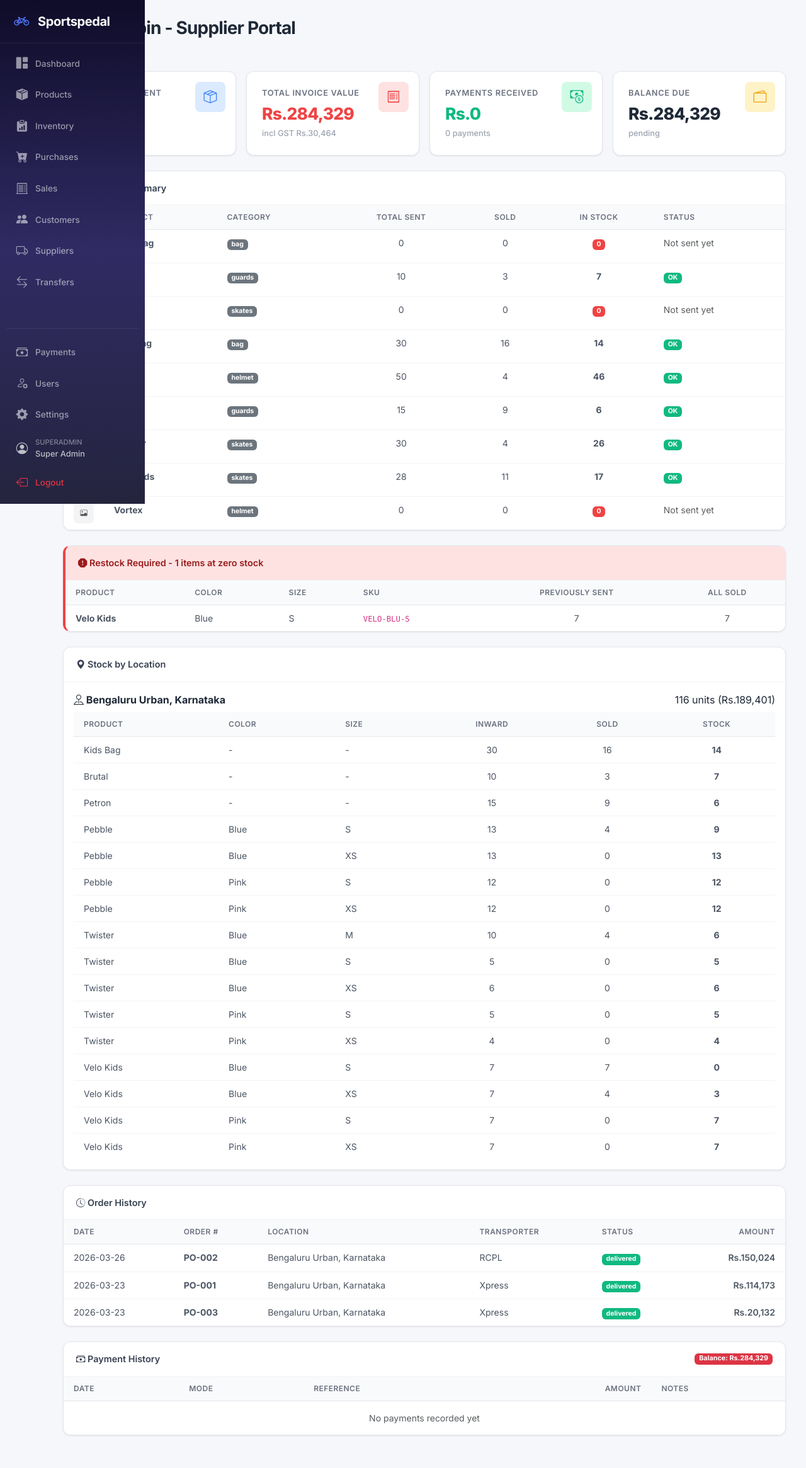
After one commit to Laaxxmm/sportspedal, a Flask app: page /supplier-portal/ in a window 1280 px wide. The commit adds this page. Shown: the whole page at 63% size. Run offline with Flask 3, Linux system fonts and the light colour scheme; a user stored in the database is signed in.

Commit message:
Add supplier portal (view-only) with dedicated login
New 'supplier' user role that sees a read-only dashboard:
- Total units sent, invoice value, payments received, balance due
- Product summary: sent vs sold vs in stock with status badges
- Restock needed alerts (zero-stock items)
- Stock by location (all locations, no edit)
- Order history (all POs for this supplier)
- Payment history with running balance

Setup:
- User model: added supplier_id FK for linking to supplier
- Auth: supplier users auto-redirect to /supplier-portal
- Sidebar: supplier users only see "My Portal" + logout
- User creation form: "Supplier" role option with supplier dropdown
- Seeded: truespin / truespin123 for True Spin

Co-Authored-By: Claude Opus 4.6 (1M context) <noreply@anthropic.com>

```diff
--- a/app/__init__.py
+++ b/app/__init__.py
@@ -56,6 +56,7 @@ def create_app():
     from app.routes.users import bp as users_bp
     from app.routes.transfers import bp as transfers_bp
     from app.routes.payments import bp as payments_bp
+    from app.routes.supplier_portal import bp as supplier_portal_bp
 
     app.register_blueprint(auth_bp)
     app.register_blueprint(dashboard_bp)
@@ -70,5 +71,6 @@ def create_app():
     app.register_blueprint(users_bp, url_prefix='/users')
     app.register_blueprint(transfers_bp, url_prefix='/transfers')
     app.register_blueprint(payments_bp, url_prefix='/payments')
+    app.register_blueprint(supplier_portal_bp)
 
     return app
--- a/app/routes/auth.py
+++ b/app/routes/auth.py
@@ -10,6 +10,8 @@ bp = Blueprint('auth', __name__, url_prefix='/auth')
 @bp.route('/login', methods=['GET', 'POST'])
 def login():
     if current_user.is_authenticated:
+        if current_user.is_supplier_user:
+            return redirect(url_for('supplier_portal.portal_dashboard'))
         return redirect(url_for('dashboard.index'))
 
     if request.method == 'POST':
@@ -23,6 +25,8 @@ def login():
             login_user(user, remember=request.form.get('remember'))
             next_page = request.args.get('next')
             flash(f'Welcome, {user.full_name}!', 'success')
+            if user.is_supplier_user:
+                return redirect(url_for('supplier_portal.portal_dashboard'))
             return redirect(next_page or url_for('dashboard.index'))
         else:
             flash('Invalid username or password.', 'danger')
--- /dev/null
+++ b/app/routes/supplier_portal.py
@@ -0,0 +1,112 @@
+"""Read-only supplier portal - shows what they've sent, costs, payments, stock across locations."""
+from flask import Blueprint, render_template
+from flask_login import login_required, current_user
+from app import db
+from app.models import (PurchaseOrder, PurchaseItem, ProductVariant, Product,
+                        Location, SupplierPayment, Supplier)
+from app.services.stock import get_inventory_data, get_stock_map
+from sqlalchemy import func
+
+bp = Blueprint('supplier_portal', __name__, url_prefix='/supplier-portal')
+
+
+def supplier_required(f):
+    from functools import wraps
+    from flask import redirect, url_for, flash
+    @wraps(f)
+    def decorated(*args, **kwargs):
+        if not current_user.is_authenticated:
+            return redirect(url_for('auth.login'))
+        if not current_user.is_supplier_user and not current_user.is_superadmin:
+            flash('Access denied.', 'danger')
+            return redirect(url_for('dashboard.index'))
+        return f(*args, **kwargs)
+    return decorated
+
+
+def get_supplier_id():
+    """Get the supplier_id for the current user."""
+    if current_user.is_superadmin:
+        return Supplier.query.first().id if Supplier.query.first() else None
+    return current_user.supplier_id
+
+
+@bp.route('/')
+@login_required
+@supplier_required
+def portal_dashboard():
+    sid = get_supplier_id()
+    if not sid:
+        return render_template('supplier_portal/dashboard.html', supplier=None, data={})
+
+    supplier = Supplier.query.get(sid)
+
+    # What they sent us: all purchase orders for this supplier
+    orders = (PurchaseOrder.query
+              .filter_by(supplier_id=sid)
+              .order_by(PurchaseOrder.order_date.desc()).all())
+
+    # Total cost breakdown
+    total_cost = sum(po.total_amount for po in orders)
+    total_taxable = db.session.query(
+        func.sum(PurchaseItem.unit_price * PurchaseItem.quantity_received)
+    ).join(PurchaseOrder).filter(PurchaseOrder.supplier_id == sid).scalar() or 0
+    total_gst = db.session.query(
+        func.sum(PurchaseItem.gst_amount)
+    ).join(PurchaseOrder).filter(PurchaseOrder.supplier_id == sid).scalar() or 0
+
+    # Total units sent
+    total_units = db.session.query(
+        func.sum(PurchaseItem.quantity_received)
+    ).join(PurchaseOrder).filter(PurchaseOrder.supplier_id == sid).scalar() or 0
+
+    # Payments made
+    total_paid = db.session.query(
+        func.sum(SupplierPayment.amount)
+    ).filter(SupplierPayment.supplier_id == sid).scalar() or 0
+    payments = (SupplierPayment.query
+                .filter_by(supplier_id=sid)
+                .order_by(SupplierPayment.payment_date.desc()).all())
+
+    balance = total_cost - total_paid
+
+    # Stock by location
+    locations = Location.query.filter_by(is_active=True).order_by(Location.state, Location.district).all()
+    location_stock = []
+    for loc in locations:
+        inv = get_inventory_data(location_id=loc.id)
+        total_stock = sum(item['stock'] for item in inv)
+        total_value = sum(item['stock_value'] for item in inv)
+        if total_stock > 0 or any(item['inward'] > 0 for item in inv):
+            location_stock.append({
+                'location': loc,
+                'stock': total_stock,
+                'value': total_value,
+                'stock_items': [i for i in inv if i['stock'] > 0 or i['inward'] > 0],
+            })
+
+    # Items that need restocking (stock = 0 but were previously stocked)
+    all_inv = get_inventory_data()
+    restock_needed = [i for i in all_inv if i['stock'] <= 0 and i['inward'] > 0]
+
+    # Per-product summary: what was sent, current stock across all locations
+    product_summary = {}
+    for item in all_inv:
+        name = item['product_name']
+        if name not in product_summary:
+            product_summary[name] = {'name': name, 'category': item['category'],
+                                      'image_url': item.get('image_url'),
+                                      'total_sent': 0, 'total_stock': 0, 'total_sold': 0}
+        product_summary[name]['total_sent'] += item['inward']
+        product_summary[name]['total_stock'] += item['stock']
+        product_summary[name]['total_sold'] += item['outward']
+
+    return render_template('supplier_portal/dashboard.html',
+                           supplier=supplier, orders=orders,
+                           total_cost=total_cost, total_taxable=total_taxable,
+                           total_gst=total_gst, total_units=total_units,
+                           total_paid=total_paid, balance=balance,
+                           payments=payments,
+                           location_stock=location_stock,
+                           restock_needed=restock_needed,
+                           product_summary=sorted(product_summary.values(), key=lambda x: x['name']))
--- a/app/templates/base.html
+++ b/app/templates/base.html
@@ -20,6 +20,13 @@
 
         <div class="nav-section">
             <ul class="nav flex-column">
+                {% if current_user.is_supplier_user %}
+                <li class="nav-item">
+                    <a class="nav-link active" href="{{ url_for('supplier_portal.portal_dashboard') }}" title="Supplier Portal">
+                        <i class="bi bi-speedometer2"></i> <span class="nav-text">My Portal</span>
+                    </a>
+                </li>
+                {% else %}
                 <li class="nav-item">
                     <a class="nav-link {% if request.path == '/' %}active{% endif %}" href="{{ url_for('dashboard.index') }}" title="Dashboard">
                         <i class="bi bi-grid-1x2-fill"></i> <span class="nav-text">Dashboard</span>
@@ -72,6 +79,7 @@
                     </a>
                 </li>
                 {% endif %}
+                {% endif %}{# end of not supplier_user #}
             </ul>
         </div>
 
--- /dev/null
+++ b/app/templates/supplier_portal/dashboard.html
@@ -0,0 +1,236 @@
+{% extends "base.html" %}
+{% block title %}Supplier Portal - {{ supplier.name if supplier else 'Sportspedal' }}{% endblock %}
+{% block content %}
+
+{% if not supplier %}
+<div class="alert alert-warning">No supplier linked to your account.</div>
+{% else %}
+
+<!-- Header -->
+<div class="dash-header">
+    <div>
+        <h2><i class="bi bi-truck"></i> {{ supplier.name }} - Supplier Portal</h2>
+        <div class="dash-date">View-only access</div>
+    </div>
+</div>
+
+<!-- Row 1: Account Summary -->
+<div class="row g-3 mb-4">
+    <div class="col-md-3">
+        <div class="kpi-card kpi-blue">
+            <div class="kpi-icon"><i class="bi bi-box-seam"></i></div>
+            <div class="kpi-label">Total Units Sent</div>
+            <div class="kpi-value">{{ "{:,.0f}".format(total_units) }}</div>
+            <div class="kpi-sub">across {{ orders|length }} orders</div>
+        </div>
+    </div>
+    <div class="col-md-3">
+        <div class="kpi-card kpi-rose">
+            <div class="kpi-icon"><i class="bi bi-receipt"></i></div>
+            <div class="kpi-label">Total Invoice Value</div>
+            <div class="kpi-value">Rs.{{ "{:,.0f}".format(total_cost) }}</div>
+            <div class="kpi-sub">incl GST Rs.{{ "{:,.0f}".format(total_gst) }}</div>
+        </div>
+    </div>
+    <div class="col-md-3">
+        <div class="kpi-card kpi-emerald">
+            <div class="kpi-icon"><i class="bi bi-cash-coin"></i></div>
+            <div class="kpi-label">Payments Received</div>
+            <div class="kpi-value">Rs.{{ "{:,.0f}".format(total_paid) }}</div>
+            <div class="kpi-sub">{{ payments|length }} payments</div>
+        </div>
+    </div>
+    <div class="col-md-3">
+        <div class="kpi-card {{ 'kpi-amber' if balance > 0 else 'kpi-emerald' }}">
+            <div class="kpi-icon"><i class="bi bi-wallet2"></i></div>
+            <div class="kpi-label">Balance Due</div>
+            <div class="kpi-value">Rs.{{ "{:,.0f}".format(balance) }}</div>
+            <div class="kpi-sub">{{ 'pending' if balance > 0 else 'settled' }}</div>
+        </div>
+    </div>
+</div>
+
+<!-- Row 2: Product Summary - What was sent vs current stock -->
+<div class="row g-3 mb-4">
+    <div class="col-12">
+        <div class="detail-card">
+            <div class="detail-header"><span><i class="bi bi-box-seam-fill"></i> Product Summary</span></div>
+            <div class="detail-body">
+                <table class="table">
+                    <thead>
+                        <tr>
+                            <th style="width:40px"></th>
+                            <th>Product</th>
+                            <th>Category</th>
+                            <th class="text-center">Total Sent</th>
+                            <th class="text-center">Sold</th>
+                            <th class="text-center">In Stock</th>
+                            <th>Status</th>
+                        </tr>
+                    </thead>
+                    <tbody>
+                    {% for p in product_summary %}
+                    <tr>
+                        <td>
+                            {% if p.image_url %}
+                            <img src="{{ p.image_url }}" style="width:32px;height:32px;object-fit:cover;border-radius:6px;">
+                            {% else %}
+                            <div style="width:32px;height:32px;background:var(--sp-gray-100);border-radius:6px;display:flex;align-items:center;justify-content:center;"><i class="bi bi-image text-muted" style="font-size:0.7rem;"></i></div>
+                            {% endif %}
+                        </td>
+                        <td><strong>{{ p.name }}</strong></td>
+                        <td><span class="badge bg-secondary">{{ p.category }}</span></td>
+                        <td class="text-center">{{ p.total_sent }}</td>
+                        <td class="text-center">{{ p.total_sold }}</td>
+                        <td class="text-center">
+                            {% if p.total_stock <= 0 %}
+                            <span class="badge" style="background:var(--sp-rose);">0</span>
+                            {% elif p.total_stock < 3 %}
+                            <span class="badge" style="background:var(--sp-amber);">{{ p.total_stock }}</span>
+                            {% else %}
+                            <strong>{{ p.total_stock }}</strong>
+                            {% endif %}
+                        </td>
+                        <td>
+                            {% if p.total_stock <= 0 and p.total_sent > 0 %}
+                            <span class="badge" style="background:var(--sp-rose);"><i class="bi bi-arrow-repeat"></i> Needs Restock</span>
+                            {% elif p.total_stock < 3 and p.total_sent > 0 %}
+                            <span class="badge" style="background:var(--sp-amber);">Low Stock</span>
+                            {% elif p.total_sent == 0 %}
+                            <span class="text-muted">Not sent yet</span>
+                            {% else %}
+                            <span class="badge" style="background:var(--sp-emerald);">OK</span>
+                            {% endif %}
+                        </td>
+                    </tr>
+                    {% endfor %}
+                    </tbody>
+                </table>
+            </div>
+        </div>
+    </div>
+</div>
+
+<!-- Row 3: Restock Needed -->
+{% if restock_needed %}
+<div class="row g-3 mb-4">
+    <div class="col-12">
+        <div class="detail-card" style="border-left: 4px solid var(--sp-rose);">
+            <div class="detail-header" style="background:var(--sp-rose-light);color:#991b1b;">
+                <span><i class="bi bi-exclamation-octagon-fill"></i> Restock Required - {{ restock_needed|length }} items at zero stock</span>
+            </div>
+            <div class="detail-body">
+                <table class="table">
+                    <thead><tr><th>Product</th><th>Color</th><th>Size</th><th>SKU</th><th class="text-center">Previously Sent</th><th class="text-center">All Sold</th></tr></thead>
+                    <tbody>
+                    {% for item in restock_needed %}
+                    <tr style="background:var(--sp-rose-light);">
+                        <td><strong>{{ item.product_name }}</strong></td>
+                        <td>{{ item.color }}</td><td>{{ item.size }}</td>
+                        <td><code>{{ item.sku }}</code></td>
+                        <td class="text-center">{{ item.inward }}</td>
+                        <td class="text-center">{{ item.outward }}</td>
+                    </tr>
+                    {% endfor %}
+                    </tbody>
+                </table>
+            </div>
+        </div>
+    </div>
+</div>
+{% endif %}
+
+<!-- Row 4: Stock by Location -->
+{% if location_stock %}
+<div class="row g-3 mb-4">
+    <div class="col-12">
+        <div class="detail-card">
+            <div class="detail-header"><span><i class="bi bi-geo-alt-fill"></i> Stock by Location</span></div>
+            <div class="detail-body">
+                {% for loc_data in location_stock %}
+                <div class="p-3 {% if not loop.last %}border-bottom{% endif %}">
+                    <div class="d-flex justify-content-between align-items-center mb-2">
+                        <strong><i class="bi bi-pin-map"></i> {{ loc_data.location.display_name }}</strong>
+                        <span>{{ loc_data.stock }} units (Rs.{{ "{:,.0f}".format(loc_data.value) }})</span>
+                    </div>
+                    <table class="table table-sm mb-0">
+                        <thead><tr><th>Product</th><th>Color</th><th>Size</th><th class="text-center">Inward</th><th class="text-center">Sold</th><th class="text-center">Stock</th></tr></thead>
+                        <tbody>
+                        {% for item in loc_data.stock_items %}
+                        <tr class="{{ 'stock-zero' if item.stock <= 0 else '' }}">
+                            <td>{{ item.product_name }}</td><td>{{ item.color }}</td><td>{{ item.size }}</td>
+                            <td class="text-center">{{ item.inward }}</td>
+                            <td class="text-center">{{ item.outward }}</td>
+                            <td class="text-center"><strong>{{ item.stock }}</strong></td>
+                        </tr>
+                        {% endfor %}
+                        </tbody>
+                    </table>
+                </div>
+                {% endfor %}
+            </div>
+        </div>
+    </div>
+</div>
+{% endif %}
+
+<!-- Row 5: Order History -->
+<div class="row g-3 mb-4">
+    <div class="col-12">
+        <div class="detail-card">
+            <div class="detail-header"><span><i class="bi bi-clock-history"></i> Order History</span></div>
+            <div class="detail-body">
+                <table class="table">
+                    <thead><tr><th>Date</th><th>Order #</th><th>Location</th><th>Transporter</th><th>Status</th><th class="text-end">Amount</th></tr></thead>
+                    <tbody>
+                    {% for po in orders %}
+                    <tr>
+                        <td>{{ po.order_date }}</td>
+                        <td><strong>{{ po.order_number or po.id }}</strong></td>
+                        <td>{{ po.location.display_name if po.location else '-' }}</td>
+                        <td>{{ po.transporter or '-' }}</td>
+                        <td><span class="badge badge-{{ po.status }}">{{ po.status }}</span></td>
+                        <td class="text-end fw-semibold">Rs.{{ "{:,.0f}".format(po.total_amount) }}</td>
+                    </tr>
+                    {% else %}
+                    <tr><td colspan="6" class="text-center py-3 text-muted">No orders yet</td></tr>
+                    {% endfor %}
+                    </tbody>
+                </table>
+            </div>
+        </div>
+    </div>
+</div>
+
+<!-- Row 6: Payment History -->
+<div class="row g-3 mb-4">
+    <div class="col-12">
+        <div class="detail-card">
+            <div class="detail-header">
+                <span><i class="bi bi-cash-stack"></i> Payment History</span>
+                <span class="badge bg-{{ 'danger' if balance > 0 else 'success' }}">Balance: Rs.{{ "{:,.0f}".format(balance) }}</span>
+            </div>
+            <div class="detail-body">
+                <table class="table">
+                    <thead><tr><th>Date</th><th>Mode</th><th>Reference</th><th class="text-end">Amount</th><th>Notes</th></tr></thead>
+                    <tbody>
+                    {% for p in payments %}
+                    <tr>
+                        <td>{{ p.payment_date }}</td>
+                        <td><span class="badge bg-secondary">{{ p.payment_mode or '-' }}</span></td>
+                        <td>{{ p.reference_number or '-' }}</td>
+                        <td class="text-end fw-bold text-success">Rs.{{ "{:,.2f}".format(p.amount) }}</td>
+                        <td>{{ p.notes or '-' }}</td>
+                    </tr>
+                    {% else %}
+                    <tr><td colspan="5" class="text-center py-3 text-muted">No payments recorded yet</td></tr>
+                    {% endfor %}
+                    </tbody>
+                </table>
+            </div>
+        </div>
+    </div>
+</div>
+
+{% endif %}
+{% endblock %}
```
Also changed, not shown: app/models.py (+7 -1 lines), app/routes/users.py (+12 -4 lines), app/templates/users/form.html (+25 -2 lines), run.py (+7 -0 lines).
